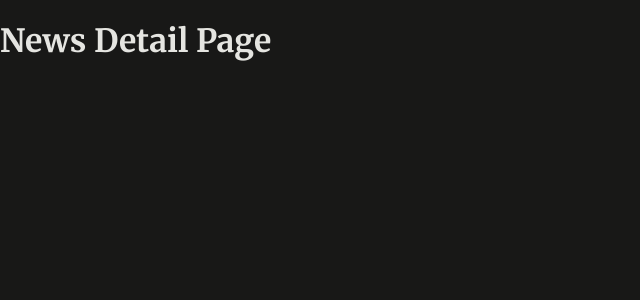
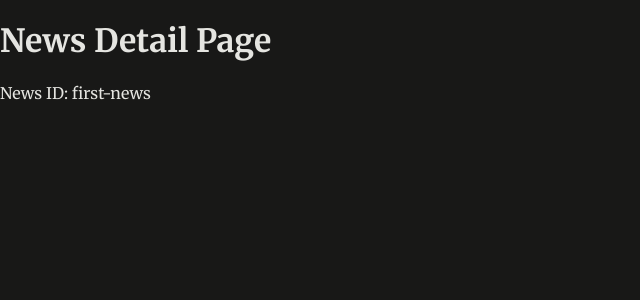
Before and after one commit to alainiranzi/Next.js-for-Routing-And-Page-Rendiring, a Next.js app: page /news/first-news in a window 1280 px wide. Shown: the top 300 px of the page, without its empty margins (0-640 px from the left). Built offline with nearby package versions, Linux system fonts and the light colour scheme.

Commit message:
finished solution one

```diff
--- a/app/news/[id]/page.js
+++ b/app/news/[id]/page.js
@@ -1,3 +1,9 @@
-export default function NewsDetailPage() {
-    return <h1>News Detail Page</h1>
+export default function NewsDetailPage({params}) {
+const newsId = params.id ;
+    return (
+        <>
+         <h1>News Detail Page</h1>
+            <p>News ID: {newsId}</p>
+        </>
+    );
 }
```
